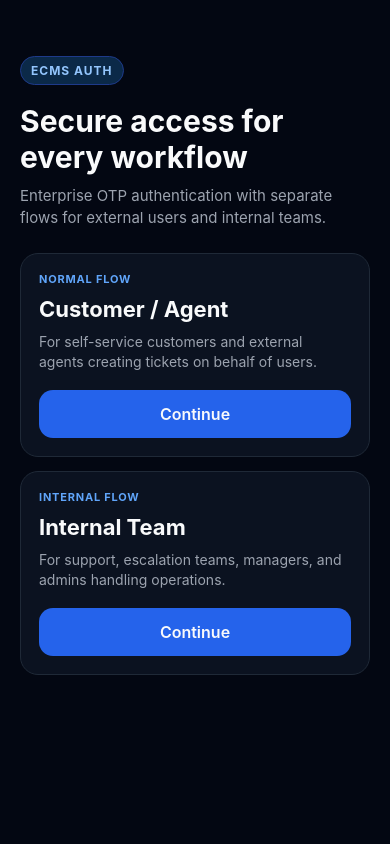
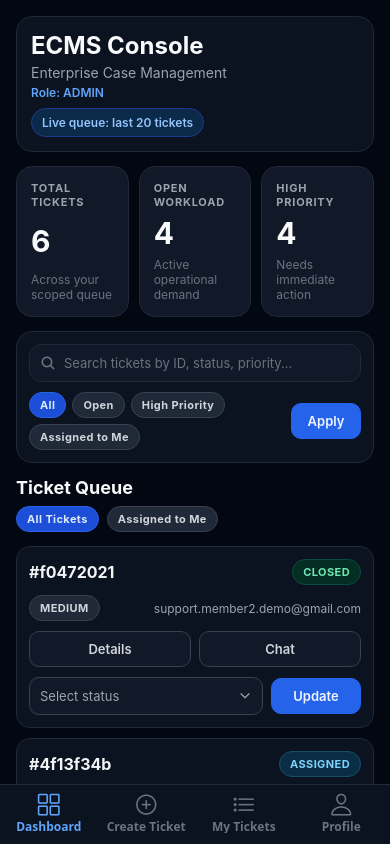
Before and after one commit to Himanshu6868/ecms_native_app, a React Native app: screen /AppTabs in a window 390 px wide. Built offline with nearby package versions, Linux system fonts and the light colour scheme.

Commit message:
Add bottom tab app shell and route logins to AppTabs

```diff
--- a/src/navigation/AuthStackNavigator.tsx
+++ b/src/navigation/AuthStackNavigator.tsx
@@ -3,15 +3,15 @@
 import { createNativeStackNavigator } from '@react-navigation/native-stack';
 
 import CustomerLoginScreen from '../screens/CustomerLoginScreen';
-import DashboardScreen from '../screens/DashboardScreen';
 import FlowSelectionScreen from '../screens/FlowSelectionScreen';
 import InternalLoginScreen from '../screens/InternalLoginScreen';
+import TabNavigator from './TabNavigator';
 
 export type AuthStackParamList = {
   FlowSelection: undefined;
   CustomerLogin: undefined;
   InternalLogin: undefined;
-  Dashboard: undefined;
+  AppTabs: undefined;
 };
 
 const Stack = createNativeStackNavigator<AuthStackParamList>();
@@ -41,7 +41,7 @@
         <Stack.Screen name="FlowSelection" component={FlowSelectionScreen} />
         <Stack.Screen name="CustomerLogin" component={CustomerLoginScreen} />
         <Stack.Screen name="InternalLogin" component={InternalLoginScreen} />
-        <Stack.Screen name="Dashboard" component={DashboardScreen} />
+        <Stack.Screen name="AppTabs" component={TabNavigator} />
       </Stack.Navigator>
     </NavigationContainer>
   );
--- a/src/navigation/TabNavigator.tsx
+++ b/src/navigation/TabNavigator.tsx
@@ -26,14 +26,13 @@
           backgroundColor: '#0B1220',
           borderTopColor: '#1F2937',
           borderTopWidth: 1,
-          height: 68,
-          paddingBottom: 8,
-          paddingTop: 8,
+          height: 60,
+          paddingBottom: 6,
         },
         tabBarActiveTintColor: '#60A5FA',
         tabBarInactiveTintColor: '#6B7280',
         tabBarLabelStyle: {
-          fontSize: 11,
+          fontSize: 12,
           fontWeight: '600',
         },
         sceneStyle: {
@@ -44,7 +43,7 @@
             Dashboard: 'grid-outline',
             'Create Ticket': 'add-circle-outline',
             'My Tickets': 'list-outline',
-            Profile: 'person-circle-outline',
+            Profile: 'person-outline',
           };
 
           return <Ionicons name={iconMap[route.name]} size={size} color={color} />;
--- a/src/screens/CustomerLoginScreen.tsx
+++ b/src/screens/CustomerLoginScreen.tsx
@@ -58,7 +58,7 @@
             onPress={() =>
               navigation.reset({
                 index: 0,
-                routes: [{ name: 'Dashboard' }],
+                routes: [{ name: 'AppTabs' }],
               })
             }
           />
--- a/src/screens/InternalLoginScreen.tsx
+++ b/src/screens/InternalLoginScreen.tsx
@@ -58,7 +58,7 @@
             onPress={() =>
               navigation.reset({
                 index: 0,
-                routes: [{ name: 'Dashboard' }],
+                routes: [{ name: 'AppTabs' }],
               })
             }
           />
```
